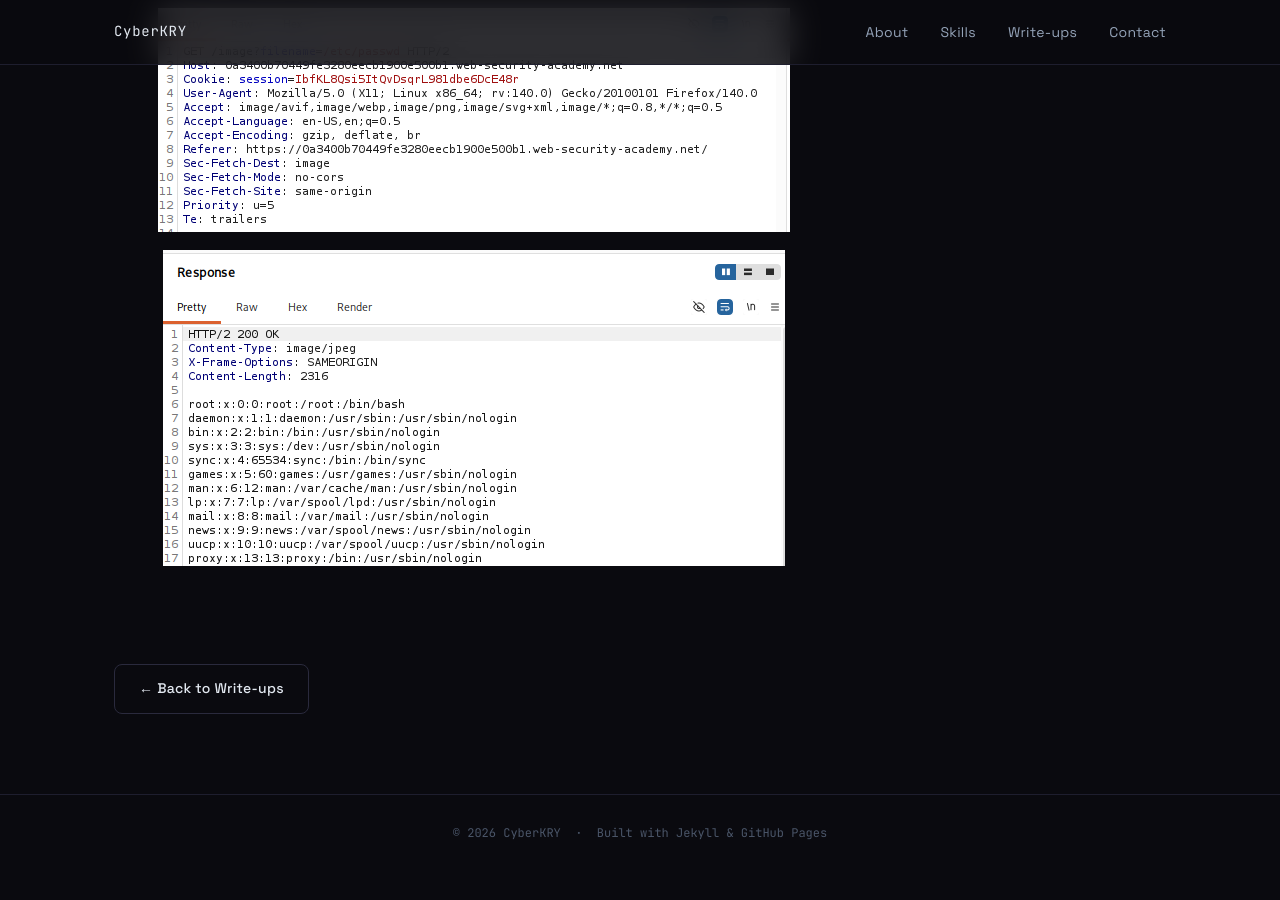
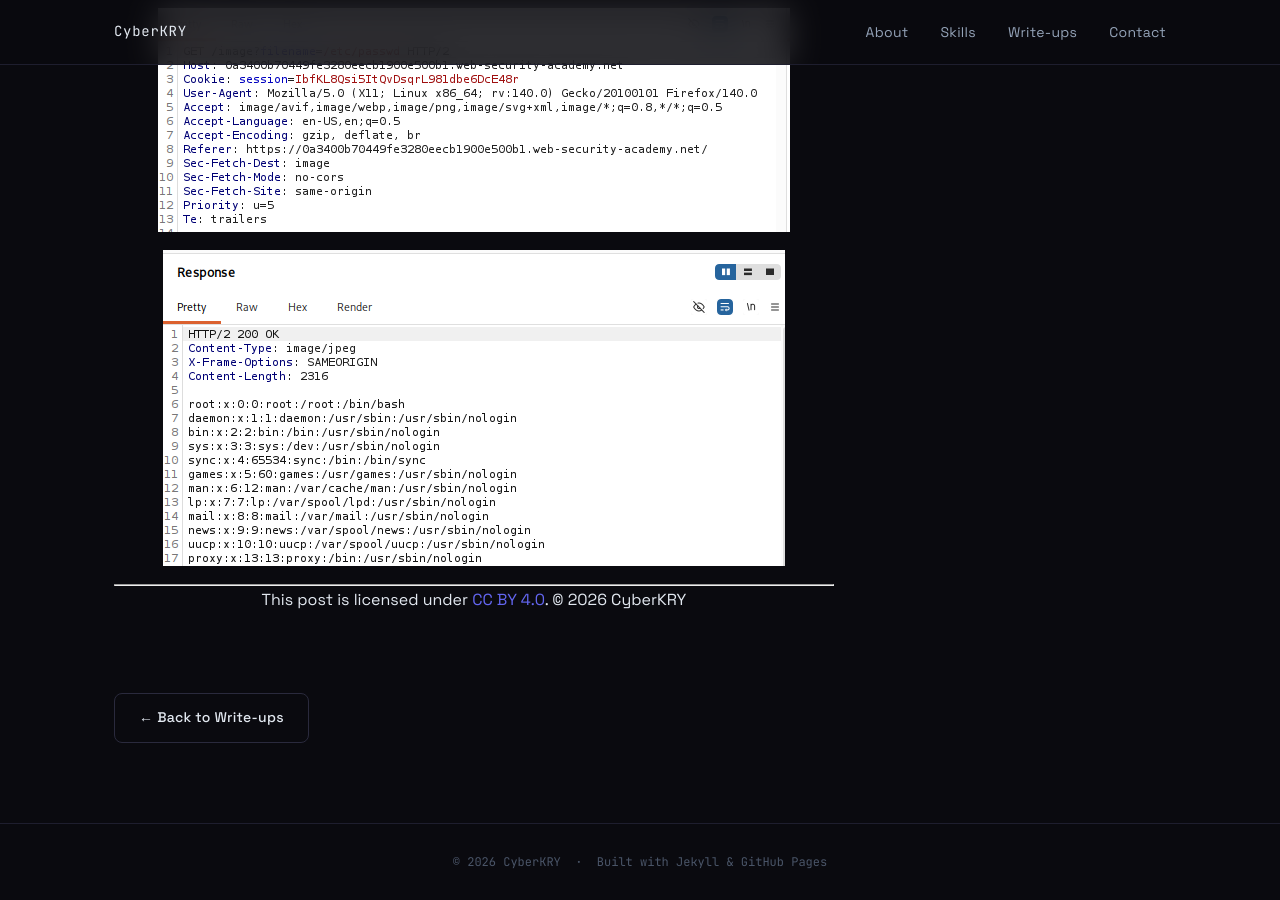
Before and after one commit to CyberKRY/CyberKRY.github.io, a Jekyll site: the page built from _posts/2026-07-16-portswigger-Lab: File path traversal, traversal sequences blocked with absolute path bypass.md, in a window 1280 px wide and 900 px high, scrolled down 1576 px. Built offline with Jekyll 4.4.1, drawn with Linux system fonts in a browser that asks for light colours; before the commit the page ends 2447 px from its top, so only the background shows below that.

Commit message:
Update 2026-07-16-portswigger-Lab: File path traversal, traversal sequences blocked with absolute path bypass.md

```diff
--- a/_posts/2026-07-16-portswigger-Lab: File path traversal, traversal sequences blocked with absolute path bypass.md
+++ b/_posts/2026-07-16-portswigger-Lab: File path traversal, traversal sequences blocked with absolute path bypass.md
@@ -49,3 +49,13 @@ Because of this, we can simply replace the image name with `/etc/passwd`. The ap
 <p align="center">
   <img src="/assets/css/img/Path Traversal/PathT6.png" alt="path_traversal" />
 </p>
+
+---
+<div align="center">
+
+This post is licensed under
+<a href="https://creativecommons.org/licenses/by/4.0/">CC BY 4.0</a>.
+
+© 2026 CyberKRY
+
+</div>
```
